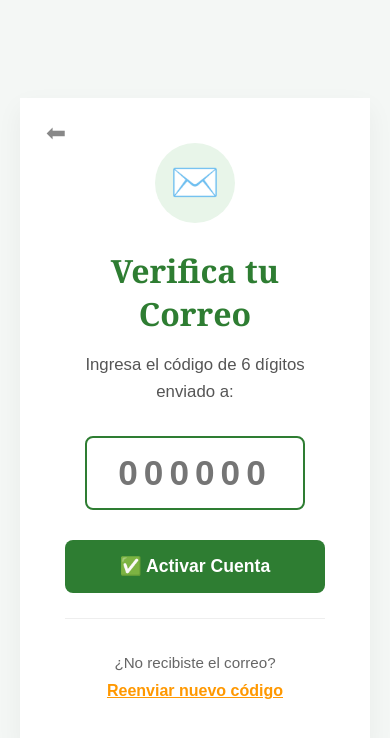
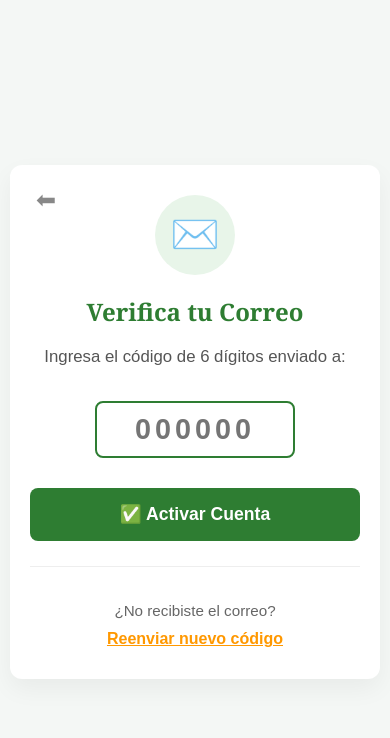
Before and after one commit to Alexis-Maza/agrolink-frontend, a React (Create React App) app in the folder agrolink-frontend/: page /verify-email in a window 390 px wide. Shown: the top 738 px of the page. Built offline with nearby package versions, Linux system fonts and the light colour scheme; no server answers.

Commit message:
style: Integracion del apartado responsive para la pantalla de tokens

```diff
--- a/agrolink-frontend/src/styles/public.css
+++ b/agrolink-frontend/src/styles/public.css
@@ -268,3 +268,70 @@
         padding: 25px 20px !important;
     }
 }
+
+/* ==========================================================================
+   ESTILOS DE VERIFICACIÓN Y TOKEN DE SEGURIDAD (RESPONSIVOS)
+   ========================================================================== */
+.auth-container {
+    min-height: 100vh;
+    background-color: var(--color-bg);
+    display: flex;
+    justify-content: center;
+    align-items: center;
+    padding: 60px 20px;
+}
+
+.auth-card-mini {
+    background-color: white;
+    padding: 45px;
+    border-radius: var(--radius-lg, 12px);
+    box-shadow: 0 10px 25px rgba(0,0,0,0.05);
+    width: 100%;
+    max-width: 480px;
+    text-align: center;
+    position: relative;
+}
+
+.auth-title {
+    color: var(--color-primary);
+    margin-bottom: 15px;
+    font-family: var(--font-titles);
+    font-size: 2rem;
+}
+
+.auth-input-token {
+    width: 220px;
+    padding: 15px;
+    border-radius: var(--radius-md, 8px);
+    border: 2px solid var(--color-primary);
+    font-size: 2.2rem;
+    text-align: center;
+    letter-spacing: 6px;
+    font-weight: bold;
+}
+
+.auth-input-token-secondary {
+    border-color: var(--color-secondary);
+}
+
+@media (max-width: 480px) {
+    .auth-container {
+        padding: 20px 10px;
+    }
+
+    .auth-card-mini {
+        padding: 30px 20px !important;
+    }
+
+    .auth-title {
+        font-size: 1.5rem !important;
+    }
+
+    .auth-input-token {
+        width: 100%;
+        max-width: 200px;
+        padding: 10px;
+        font-size: 1.8rem;
+        letter-spacing: 4px;
+    }
+}
--- a/agrolink-frontend/src/views/Auth/EmailVerification.js
+++ b/agrolink-frontend/src/views/Auth/EmailVerification.js
@@ -57,8 +57,8 @@ function EmailVerification() {
     };
 
     return (
-        <div style={{ minHeight: '100vh', backgroundColor: 'var(--color-bg)', display: 'flex', justifyContent: 'center', alignItems: 'center', padding: '60px 20px' }}>
-            <div style={{ backgroundColor: 'white', padding: '45px', borderRadius: 'var(--radius-lg)', boxShadow: '0 10px 25px rgba(0,0,0,0.05)', width: '100%', maxWidth: '500px', textAlign: 'center', position: 'relative' }}>
+        <div className="auth-container">
+            <div className="auth-card auth-card-mini">
 
                 {!isSuccess && (
                     <button type="button" onClick={() => navigate('/register')} style={{ position: 'absolute', top: '20px', left: '20px', background: 'transparent', border: 'none', fontSize: '1.5rem', color: '#888', cursor: 'pointer' }}>⬅</button>
@@ -67,14 +67,14 @@ function EmailVerification() {
                 {isSuccess ? (
                     <div>
                         <div style={{ width: '90px', height: '90px', backgroundColor: '#E8F5E9', borderRadius: '50%', display: 'flex', justifyContent: 'center', alignItems: 'center', margin: '0 auto 25px auto', fontSize: '3rem' }}>✔️</div>
-                        <h2 style={{ color: 'var(--color-primary)', marginBottom: '15px', fontFamily: 'var(--font-titles)', fontSize: '2.2rem' }}>¡Cuenta Activada!</h2>
+                        <h2 className="auth-title" style={{ color: 'var(--color-primary)', marginBottom: '15px' }}>¡Cuenta Activada!</h2>
                         <p style={{ color: '#555', fontSize: '1.1rem', lineHeight: '1.6', marginBottom: '15px' }}>Tu correo ha sido validado correctamente.</p>
                         <p style={{ color: '#888', fontSize: '0.95rem' }}>Redirigiéndote a iniciar sesión...</p>
                     </div>
                 ) : (
                     <>
                         <div style={{ width: '80px', height: '80px', backgroundColor: '#E8F5E9', borderRadius: '50%', display: 'flex', justifyContent: 'center', alignItems: 'center', margin: '0 auto 20px auto', fontSize: '2.5rem' }}>✉️</div>
-                        <h2 style={{ color: 'var(--color-primary)', marginBottom: '15px', fontFamily: 'var(--font-titles)', fontSize: '2rem' }}>Verifica tu Correo</h2>
+                        <h2 className="auth-title" style={{ color: 'var(--color-primary)', marginBottom: '15px' }}>Verifica tu Correo</h2>
                         <p style={{ color: '#555', fontSize: '1.05rem', marginBottom: '30px', lineHeight: '1.6' }}>
                             Ingresa el código de 6 dígitos enviado a:<br />
                             <strong style={{ color: 'var(--color-secondary)' }}>{email}</strong>
@@ -88,7 +88,7 @@ function EmailVerification() {
 
                         <form onSubmit={handleTokenSubmit}>
                             <div style={{ marginBottom: '30px' }}>
-                                <input type="text" maxLength="6" value={codigo} onChange={(e) => setCodigo(e.target.value.replace(/[^0-9]/g, ''))} placeholder="000000" style={{ width: '220px', padding: '15px', borderRadius: 'var(--radius-md)', border: '2px solid var(--color-primary)', fontSize: '2.2rem', textAlign: 'center', letterSpacing: '6px', fontWeight: 'bold' }} required disabled={isValidating} />
+                                <input type="text" maxLength="6" value={codigo} onChange={(e) => setCodigo(e.target.value.replace(/[^0-9]/g, ''))} placeholder="000000" className="auth-input-token" required disabled={isValidating} />
                             </div>
 
                             <button type="submit" disabled={isValidating} style={{ width: '100%', padding: '16px', backgroundColor: isValidating ? '#ccc' : 'var(--color-primary)', color: 'white', border: 'none', borderRadius: 'var(--radius-md)', fontSize: '1.1rem', fontWeight: 'bold', cursor: isValidating ? 'default' : 'pointer', marginBottom: '25px' }}>
--- a/agrolink-frontend/src/views/Auth/VerifyResetToken.js
+++ b/agrolink-frontend/src/views/Auth/VerifyResetToken.js
@@ -39,13 +39,13 @@ function VerifyResetToken() {
     };
 
     return (
-        <div style={{ minHeight: '100vh', backgroundColor: 'var(--color-bg)', display: 'flex', justifyContent: 'center', alignItems: 'center', padding: '60px 20px' }}>
-            <div style={{ backgroundColor: 'white', padding: '45px', borderRadius: 'var(--radius-lg)', boxShadow: '0 10px 25px rgba(0,0,0,0.05)', width: '100%', maxWidth: '480px', textAlign: 'center', position: 'relative' }}>
+        <div className="auth-container">
+            <div className="auth-card auth-card-mini">
 
                 <button type="button" onClick={() => navigate('/forgot-password')} style={{ position: 'absolute', top: '20px', left: '20px', background: 'transparent', border: 'none', fontSize: '1.5rem', color: '#888', cursor: 'pointer' }}>⬅</button>
 
                 <div style={{ width: '80px', height: '80px', backgroundColor: '#FFF3E0', borderRadius: '50%', display: 'flex', justifyContent: 'center', alignItems: 'center', margin: '0 auto 20px auto', fontSize: '2.5rem' }}>🔑</div>
-                <h2 style={{ color: 'var(--color-primary)', marginBottom: '15px', fontFamily: 'var(--font-titles)', fontSize: '2rem' }}>Verifica el Token</h2>
+                <h2 className="auth-title" style={{ color: 'var(--color-primary)', marginBottom: '15px' }}>Verifica el Token</h2>
                 <p style={{ color: '#555', fontSize: '1.05rem', marginBottom: '30px', lineHeight: '1.6' }}>
                     Hemos enviado un código a:<br />
                     <strong style={{ color: 'var(--color-secondary)' }}>{email}</strong>
@@ -59,7 +59,7 @@ function VerifyResetToken() {
 
                 <form onSubmit={handleSubmit}>
                     <div style={{ marginBottom: '30px' }}>
-                        <input type="text" maxLength="6" value={token} onChange={(e) => setToken(e.target.value.replace(/[^0-9]/g, ''))} placeholder="000000" style={{ width: '220px', padding: '15px', borderRadius: 'var(--radius-md)', border: '2px solid var(--color-secondary)', fontSize: '2.2rem', textAlign: 'center', letterSpacing: '6px', fontWeight: 'bold' }} required disabled={isValidating} />
+                        <input type="text" maxLength="6" value={token} onChange={(e) => setToken(e.target.value.replace(/[^0-9]/g, ''))} placeholder="000000" className="auth-input-token auth-input-token-secondary" required disabled={isValidating} />
                     </div>
 
                     <button type="submit" disabled={isValidating} style={{ width: '100%', padding: '16px', backgroundColor: isValidating ? '#ccc' : 'var(--color-secondary)', color: 'white', border: 'none', borderRadius: 'var(--radius-md)', fontSize: '1.1rem', fontWeight: 'bold', cursor: isValidating ? 'default' : 'pointer', marginBottom: '25px' }}>
```
